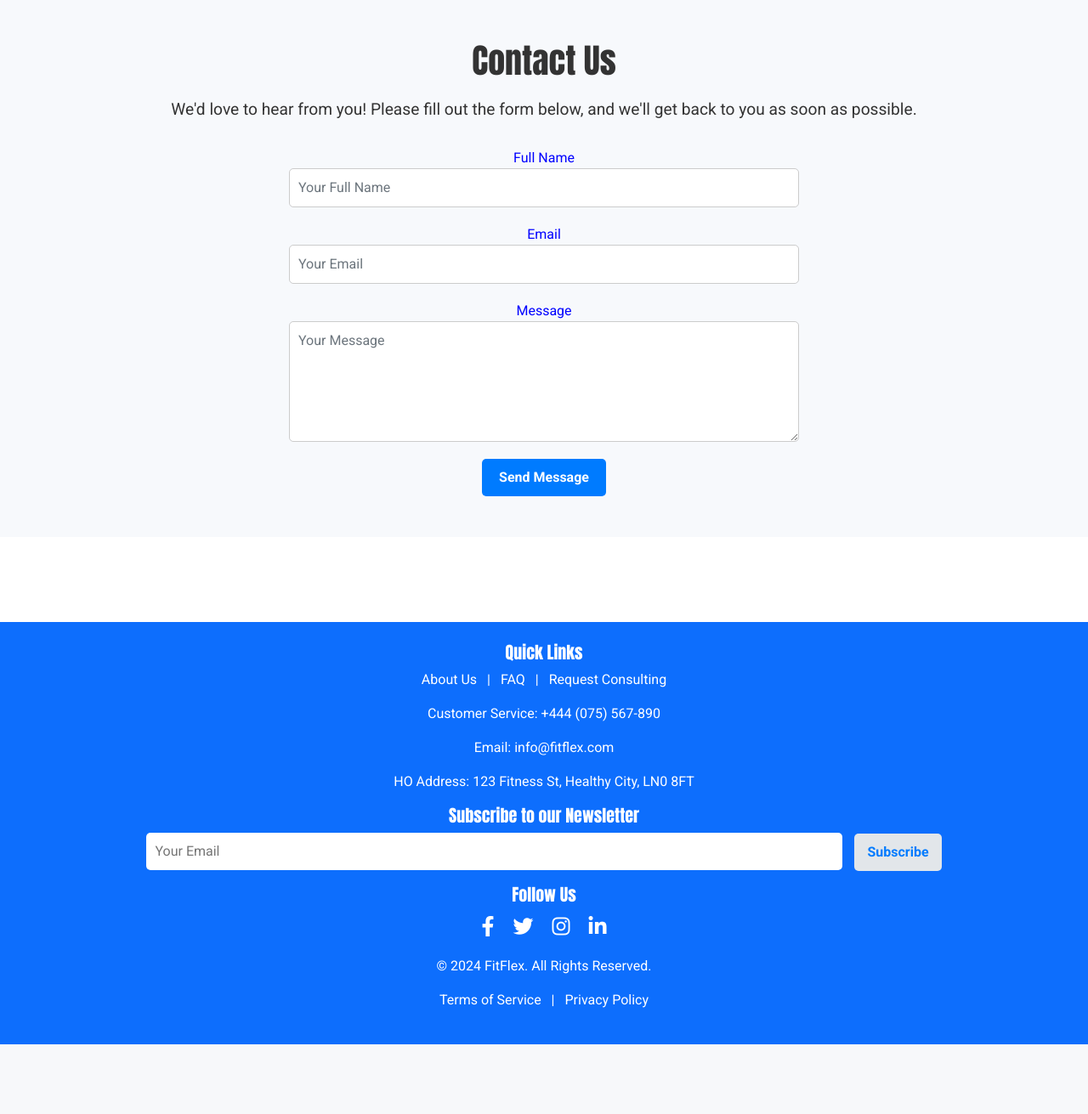
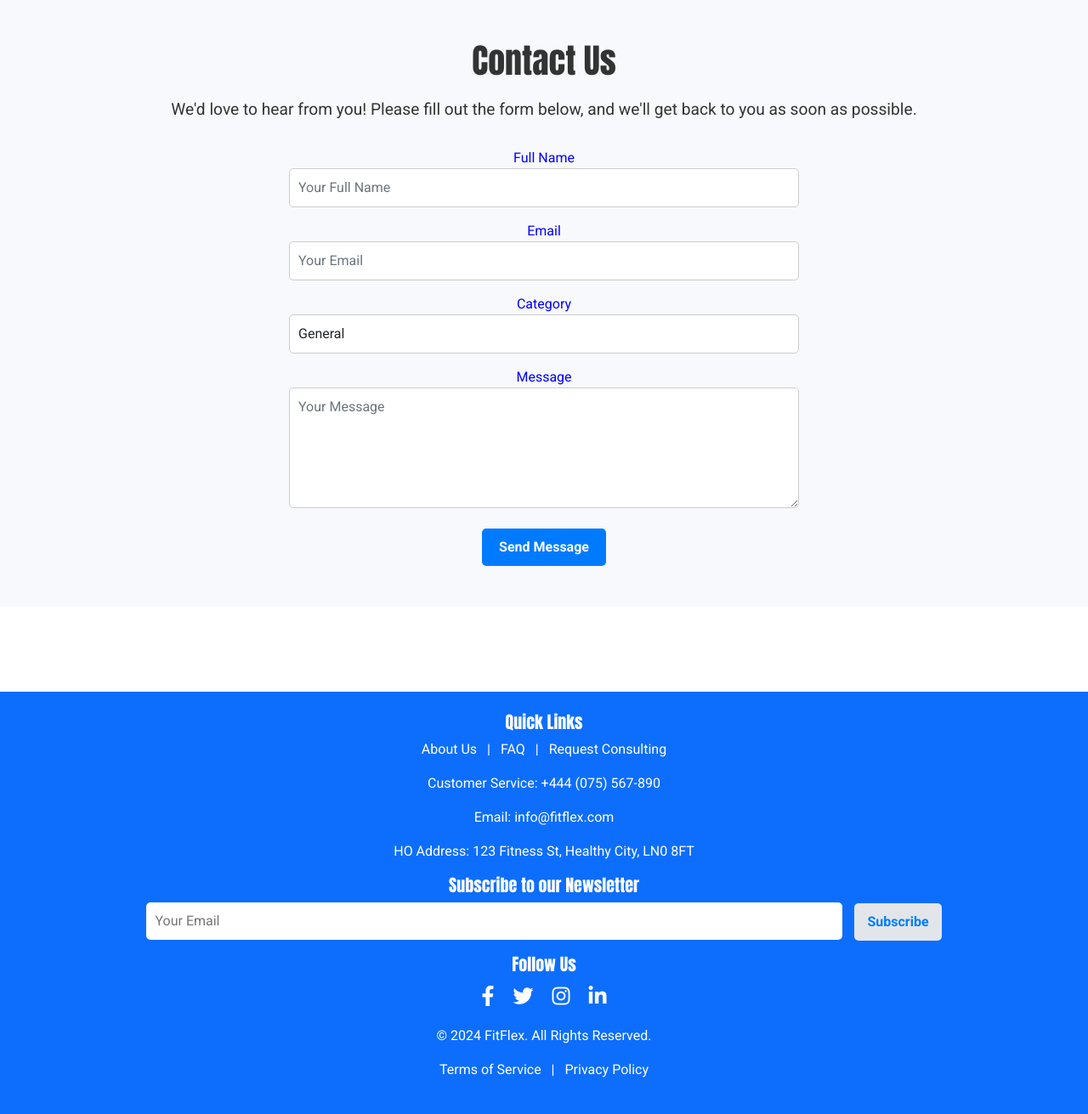
Before and after one commit to JonFD4/FitFlex, a Django app: page / in a window 1280 px wide. Shown: the part 987-2298 px from the top of the page at 85% size. Before the commit the page ends 2216 px from the top, so only its background shows below. Run offline with Django 5.2, Linux system fonts and the light colour scheme; some libraries are stand-ins or nearby versions.

Commit message:
add contact and newsletter functionalities

```diff
--- a/home/templates/home/index.html
+++ b/home/templates/home/index.html
@@ -10,10 +10,8 @@
         <div class="my-5">
             <h4>
                 {% if user.is_authenticated %}
-                    <!-- If the user is authenticated, show "Find Products" button -->
                     <a href="{% url 'all_products' %}" class="btn  btn-lg" aria-label="Find Routine">Find Your Routine</a>
                 {% else %}
-                    <!-- If the user is not authenticated, show "Get Started" button -->
                     <a href="{% url 'account_signup' %}" class="btn  btn-lg" aria-label="Get Started">Get Started</a>
                 {% endif %}
             </h4>
@@ -21,7 +19,7 @@
     </div>
 </section>
 
-<section class="about-section py-5">
+<section id="about-section" class="about-section py-5">
     <div class="container text-center">
         <h2 class="display-4">About FitFlex</h2>
         <p class="lead">At FitFlex, we believe that everyone deserves to lead a healthy and fulfilling life. Our mission is to empower individuals of all fitness levels to achieve their personal health goals through tailored fitness programs, expert guidance, and a supportive community.</p>
@@ -30,29 +28,34 @@
     </div>
 </section>
 
-<section class="contact-section py-5">
+<section id="contact-section" class="contact-section py-5">
     <div class="container text-center">
         <h2 class="display-4">Contact Us</h2>
         <p class="lead">We'd love to hear from you! Please fill out the form below, and we'll get back to you as soon as possible.</p>
 
-        <form action="#" method="post" class="contact-form">
+        <form action="{% url 'contact' %}" method="post" class="contact-form mt-4">
             {% csrf_token %}
-            <div class="form-group">
+            <div class="form-group mb-3">
                 <label for="fullName">Full Name</label>
                 <input type="text" id="fullName" name="full_name" class="form-control" placeholder="Your Full Name" required>
             </div>
-            <div class="form-group">
+            <div class="form-group mb-3">
                 <label for="email">Email</label>
                 <input type="email" id="email" name="email" class="form-control" placeholder="Your Email" required>
             </div>
-            <div class="form-group">
+            <div class="form-group mb-3">
+                <label for="category">Category</label>
+                <select id="category" name="category" class="form-control" required>
+                    <option value="general">General</option>
+                    <option value="consultation">Consultation</option>
+                </select>
+            </div>
+            <div class="form-group mb-4">
                 <label for="message">Message</label>
                 <textarea id="message" name="message" class="form-control" rows="5" placeholder="Your Message" required></textarea>
             </div>
-            <button type="submit" class="btn">Send Message</button>
+            <button type="submit" class="btn btn-primary">Send Message</button>
         </form>
     </div>
 </section>
-
-
-{% endblock %}
+{%endblock%}
--- a/home/urls.py
+++ b/home/urls.py
@@ -5,6 +5,8 @@ from . import views
 
 urlpatterns = [
     path('', views.index, name='home'),
+    path('contact/', views.contact_view, name='contact'),
+    path('subscribe/', views.newsletter_subscribe, name='newsletter_subscribe'),
 
 
 ]
--- a/home/views.py
+++ b/home/views.py
@@ -1,6 +1,25 @@
-from django.shortcuts import render
-
+from django.shortcuts import render,redirect
+from django.contrib import messages
+from django.urls import reverse
 
 def index(request):
     """A view to return the index page"""
     return render(request, 'home/index.html')
+
+def contact_view(request):
+    if request.method == 'POST':
+
+        full_name = request.POST.get('full_name')
+        email = request.POST.get('email')
+        category = request.POST.get('category')
+        message = request.POST.get('message')
+        messages.success(request, "Thank you for contacting us! We'll get back to you soon.")
+        return redirect(reverse('contact'))
+
+    return render(request, 'home/index.html')
+
+def newsletter_subscribe(request):
+    if request.method == 'POST' and 'email' in request.POST:
+        email = request.POST['email']
+        messages.success(request, f'Thank you for subscribing!')
+    return render(request, 'home/index.html')
--- a/templates/includes/footer.html
+++ b/templates/includes/footer.html
@@ -2,11 +2,11 @@
     <div class="container text-center">
         <div class="footer-links">
             <h5>Quick Links</h5>
-            <a href="#about" class="text-white">About Us</a>
+            <a href="{% url 'home' %}#about-section" class="text-white">About Us</a>
             <span class="mx-2">|</span>
             <a href="{% url 'faq_search' %}" class="text-white">FAQ</a>
             <span class="mx-2">|</span>
-            <a href="#consult" class="text-white">Request Consulting</a>
+            <a href="{% url 'home' %}#contact-section" class="text-white">Request Consulting</a>
         </div>
 
         <div class="footer-info mt-3">
@@ -17,7 +17,7 @@
 
         <div class="footer-newsletter mt-3">
             <h5>Subscribe to our Newsletter</h5>
-            <form action="#" method="post" class="newsletter-form">
+            <form action="{% url 'newsletter_subscribe' %}" method="post" class="newsletter-form">
                 {% csrf_token %}
                 <input type="email" name="email" placeholder="Your Email" required class="newsletter-input">
                 <button type="submit" class="btn">Subscribe</button>
@@ -43,9 +43,9 @@
         <div class="footer-copyright mt-3">
             <p>&copy; 2024 FitFlex. All Rights Reserved.</p>
             <p>
-                <a href="#terms" class="text-white">Terms of Service</a>
+                <a href="#" class="text-white">Terms of Service</a>
                 <span class="mx-2">|</span>
-                <a href="#privacy" class="text-white">Privacy Policy</a>
+                <a href="#" class="text-white">Privacy Policy</a>
             </p>
         </div>
     </div>
```
